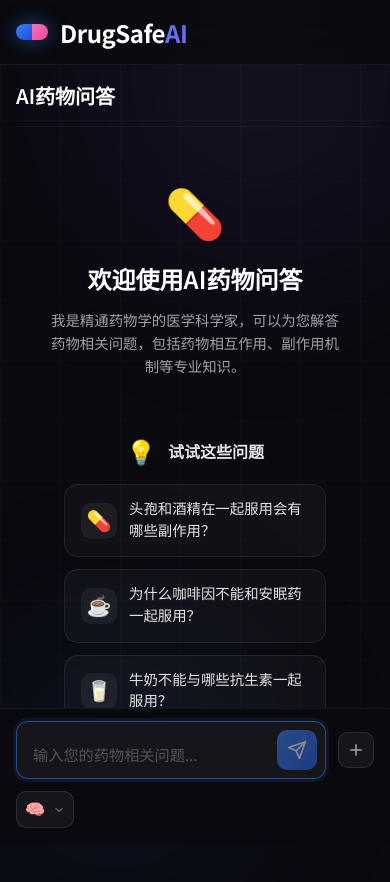
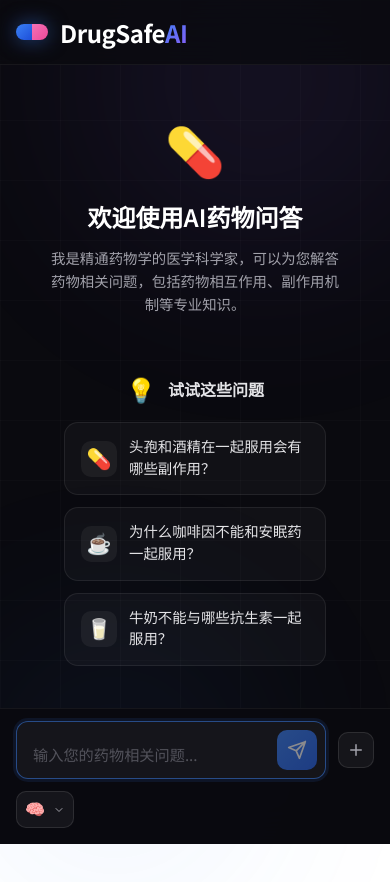
Before and after one commit to zhaojingnan040813/bishe-frontend, a Vue app: page /ai-chat in a window 390 px wide. Shown: the top 882 px of the page. After the commit the page ends 844 px from the top, so only its background shows below. Built offline with nearby package versions, Linux system fonts and the light colour scheme.

Commit message:
移除了页面头部

```diff
--- a/src/views/AIChatView.vue
+++ b/src/views/AIChatView.vue
@@ -34,7 +34,7 @@
     <main class="main-content">
       <div class="chat-container">
         <!-- 聊天头部 -->
-        <div class="chat-header">
+        <!-- <div class="chat-header">
           <div class="chat-title">
             <span class="chat-icon">🤖</span>
             <h1>AI药物问答</h1>
@@ -47,7 +47,7 @@
             <span class="clear-icon">🗑️</span>
             清空对话
           </button>
-        </div>
+        </div> -->
 
         <!-- 消息列表区域 -->
         <div class="messages-area" ref="messagesContainer">
@@ -575,13 +575,13 @@
 }
 
 /* 聊天头部 */
-.chat-header {
+/* .chat-header {
   display: flex;
   align-items: center;
   justify-content: space-between;
   padding: 1.5rem 0;
   border-bottom: 1px solid rgba(255, 255, 255, 0.05);
-}
+} */
 
 .chat-title {
   display: flex;
@@ -1050,9 +1050,9 @@
     padding: 0 1rem;
   }
 
-  .chat-header {
+  /* .chat-header {
     padding: 1rem 0;
-  }
+  } */
 
   .chat-title h1 {
     font-size: 1.25rem;
```
